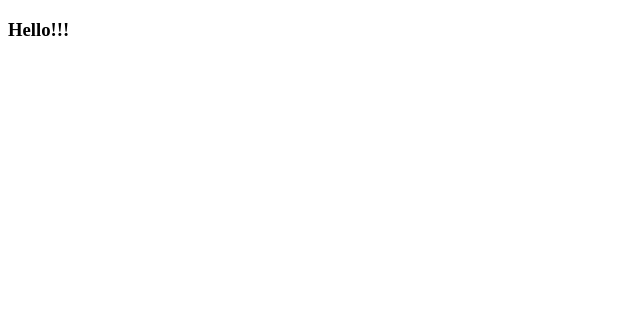
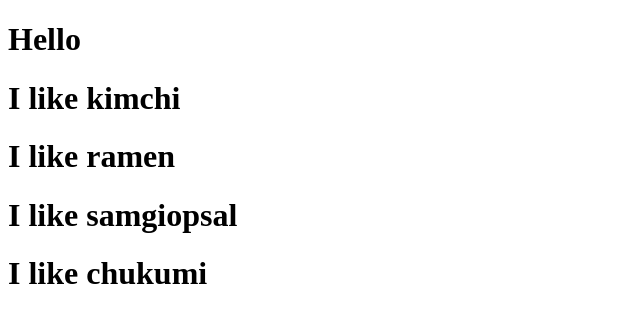
Before and after one commit to kojh0111/movie_app, a React (Create React App) app: page / in a window 1280 px wide. Shown: the top 322 px of the page, without its empty margins (0-640 px from the left). Built offline with nearby package versions, Linux system fonts and the light colour scheme.

Commit message:
Reusable Components with JSX + Props

```diff
--- a/src/App.js
+++ b/src/App.js
@@ -1,8 +1,19 @@
 import React from "react";
-import Potato from "./Potato";
+
+function Food({ favourite }) {
+  return <h1>I like {favourite}</h1>;
+}
 
 function App() {
-  return <Potato />;
+  return (
+    <div>
+      <h1>Hello</h1>
+      <Food favourite="kimchi" />
+      <Food favourite="ramen" />
+      <Food favourite="samgiopsal" />
+      <Food favourite="chukumi" />
+    </div>
+  );
 }
 
 export default App;
--- a/src/Potato.js
+++ /dev/null
@@ -1,7 +0,0 @@
-import React from "react";
-
-function Potato() {
-  return <h3>Hello!!!</h3>;
-}
-
-export default Potato;
```
